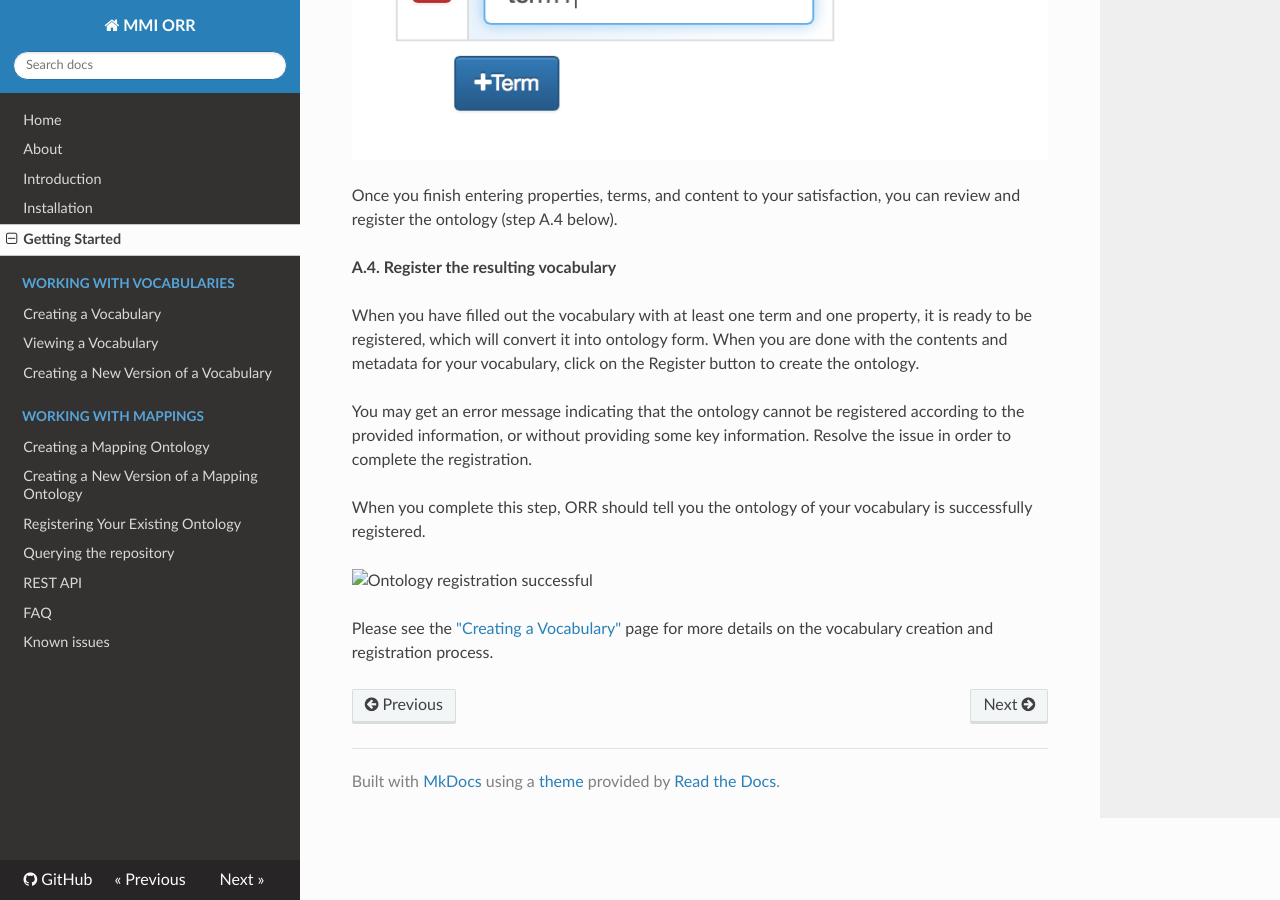
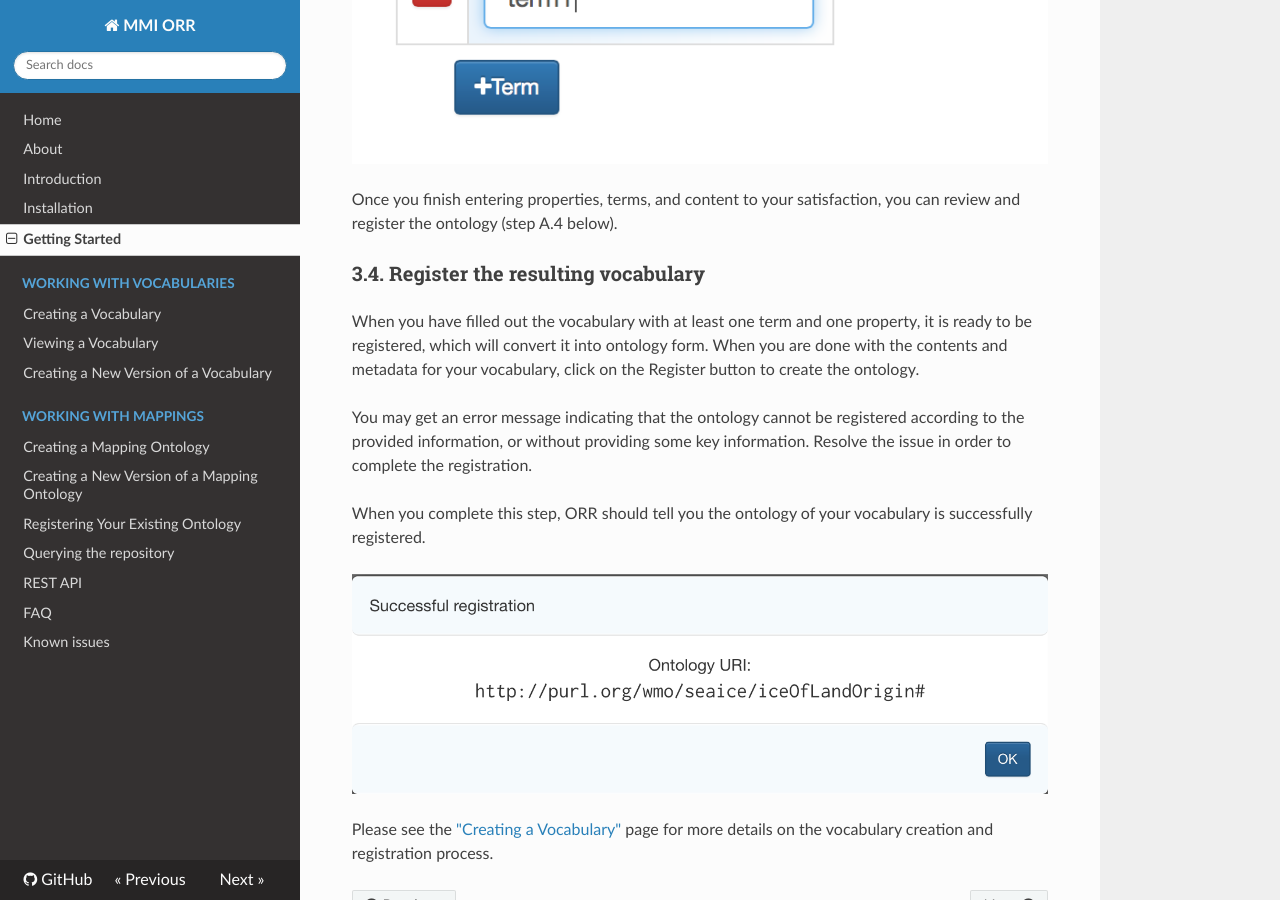
Before and after one commit to mmisw/mmiorr-docs, an MkDocs documentation site: the page built from docs/gettingstarted.md, in a window 1280 px wide and 900 px high, scrolled down 15826 px. Built offline with MkDocs 1.6.1, drawn with Linux system fonts in a browser that asks for light colours; nearby versions of some CDN libraries; old or Windows-style settings are respelled for this version of MkDocs.

Commit message:
fixing bugs...

```diff
--- a/docs/gettingstarted.md
+++ b/docs/gettingstarted.md
@@ -119,7 +119,7 @@
 ![Ontology registration successful](img/cor/img/cor/cor-ontology-registration-successful-20160828.png)
 
 
-**3.2. Upload vocabulary file and associated metadata**
+### 3.2. Upload vocabulary file and associated metadata
 
 If you have your vocabulary in a delimited text file, then you may follow these steps. You will not be able to directly upload your vocabulary, but may paste in the text from your vocabulary file into a dialog box.
 
@@ -153,7 +153,7 @@
 
 You can now review and register the ontology (step A.4 below). Please see the ["Creating a Vocabulary"](http://mmisw.org/orrdoc/vocab/new/) page for more details on this process.
 
-**3.3. Create vocabulary contents and associated metadata**
+### 3.3. Create vocabulary contents and associated metadata
 
 The software also lets you create the vocabulary contents manually, via the user interface.
 
@@ -179,7 +179,7 @@
 
 Once you finish entering properties, terms, and content to your satisfaction, you can review and register the ontology (step A.4 below).
 
-**A.4. Register the resulting vocabulary**
+### 3.4. Register the resulting vocabulary
 
 When you have filled out the vocabulary with at least one term and one property, it is ready to be registered, which will convert it into ontology form. When you are done with the contents and metadata for your vocabulary, click on the Register button to create the ontology.
 
@@ -187,6 +187,6 @@
 
 When you complete this step, ORR should tell you the ontology of your vocabulary is successfully registered.
 
-![Ontology registration successful](img/cor/img/cor/cor-ontology-registration-successful-20160828.png)
+![Ontology registration successful](img/cor/cor-ontology-registration-successful-20160828.png)
 
 Please see the ["Creating a Vocabulary"](http://mmisw.org/orrdoc/vocab/new/) page for more details on the vocabulary creation and registration process.
```
